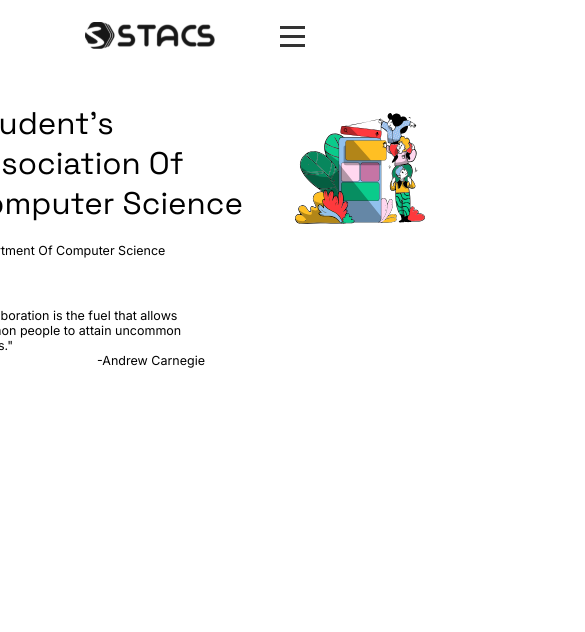
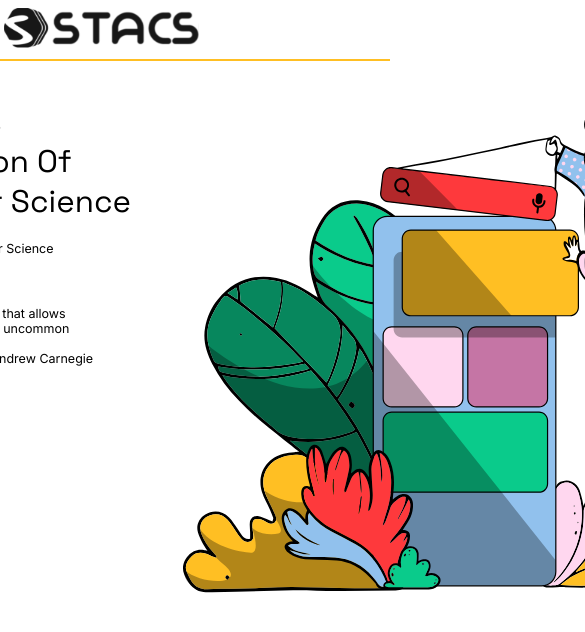
Before and after one commit to Stacs-nssce/Stacs-website, a React (Create React App) app: page / in a window 390 px wide. Shown: the top 632 px of the page, 585 px wide, since content can reach past the window. Built offline with nearby package versions, Linux system fonts and the light colour scheme.

Commit message:
Fixed the navbar, now need to fix the hamburger

```diff
--- a/src/components/navbar/navbar.css
+++ b/src/components/navbar/navbar.css
@@ -1,10 +1,70 @@
-nav {
+/* nav {
     display: flex;
     padding: 2em 7em 1em;
     justify-content: space-between;
     align-items: center;
+} */
+
+nav {
+    display: flex;
+    width: 100vw;
+    justify-content: space-around;
+    align-items: center;
+    padding: 1% 0 1% 0;
+    /* Safari/Chrome, other WebKit */
+    -webkit-box-sizing: border-box;
+    /* Firefox, other Gecko */
+    -moz-box-sizing: border-box;
+    /* Opera/IE 8+ */
+    box-sizing: border-box;
+    border-bottom: 2px solid #ffbf23;
+
+    img {
+        width: 20%;
+    }
+
+    .nav-links {
+        width: 50%;
+        display: flex;
+        align-items: center;
+        justify-content: space-evenly;
+
+        a {
+            text-decoration: none;
+            color: black;
+            font-family: "inter";
+        }
+    }
 }
 
+@media screen and (max-width: 767px) {
+    nav {
+        display: flex;
+        width: 100vw;
+        justify-content: space-between;
+        padding: 2% 0 2% 1vw;
+        /* Safari/Chrome, other WebKit */
+        -webkit-box-sizing: border-box;
+        /* Firefox, other Gecko */
+        -moz-box-sizing: border-box;
+        /* Opera/IE 8+ */
+        box-sizing: border-box;
+        border-bottom: 2px solid #ffbf23;
+
+        img {
+            width: 50vw;
+        }
+
+        .nav-links {
+            display: none;
+
+            a {
+            }
+        }
+    }
+}
+
+/*
 img {
     width: 13em;
 }
@@ -24,23 +84,28 @@ a {
 .active {
     font-weight: bolder;
 }
+
 .mobile-nav {
     display: none;
 }
+
 .menu {
     display: none;
 }
 
-/* @media (max-width: 400px) {
+@media (max-width: 400px) {
     nav {
         padding: 1em 0;
     }
+
     .nav-links {
         display: none;
     }
+
     img {
         width: 12em;
     }
+
     .mobile-nav {
         border-top: 0.25rem solid #ffbf23;
         display: grid;
@@ -50,15 +115,14 @@ a {
         font-size: 1.2rem;
         justify-items: center;
     }
+
     .menu {
         display: block;
         padding: 0 3rem;
         width: 2rem;
         height: 2rem;
     }
-} */
-
-/* Your existing styles */
+}
 
 .menu {
     display: none;
@@ -73,7 +137,6 @@ a {
 }
 
 @media (max-width: 400px) {
-    /* Your existing mobile styles */
     .menu {
         display: block;
         padding: 0 1.5rem;
@@ -87,7 +150,7 @@ a {
         display: flex;
         flex-direction: column;
         position: absolute;
-        top: 80px; /* Adjust this value as needed */
+        top: 80px;
         left: 0;
         width: 100%;
         background-color: #fff;
@@ -101,6 +164,4 @@ a {
         color: #333;
         text-decoration: none;
     }
-}
-
-/* Your existing styles */
+} */
--- a/src/components/navbar/navbar.js
+++ b/src/components/navbar/navbar.js
@@ -12,19 +12,17 @@ export default function Navbar() {
     return (
         <>
             <nav>
-                <div className="logo flex-container">
-                    <Link className="home" to="/">
-                        <img src="./img/logo.svg" alt="stacs logo" />
-                    </Link>
-                </div>
-                <div
+                <Link className="home" to="/">
+                    <img src="./img/logo.svg" alt="stacs logo" />
+                </Link>
+                {/* <div
                     className={`menu ${mobileMenuOpen ? "open" : ""}`}
                     onClick={toggleMobileMenu}
                 >
                     <div className="bar"></div>
                     <div className="bar"></div>
                     <div className="bar"></div>
-                </div>
+                </div> */}
                 <ul className={`nav-links ${mobileMenuOpen ? "open" : ""}`}>
                     <NavLink to="/Faculties" onClick={toggleMobileMenu}>
                         Faculties
@@ -49,7 +47,7 @@ export default function Navbar() {
                     </NavLink>
                 </ul>
             </nav>
-            <div className={`mobile-nav ${mobileMenuOpen ? "open" : ""}`}>
+            {/* <div className={`mobile-nav ${mobileMenuOpen ? "open" : ""}`}>
                 <NavLink to="/Faculties" onClick={toggleMobileMenu}>
                     Faculties
                 </NavLink>
@@ -71,7 +69,7 @@ export default function Navbar() {
                 <NavLink to="/Commitee" onClick={toggleMobileMenu}>
                     Commitee
                 </NavLink>
-            </div>
+            </div> */}
         </>
     );
 }
--- a/src/pages/faculties/faculties.js
+++ b/src/pages/faculties/faculties.js
@@ -52,8 +52,12 @@ export default function Faculties() {
                 </div>
             </div>
             <div className="bottom-bar">
-                <img className="bottom-bar-bg" src="./img/bottom-bar.png" />
-                <img src="./img/image21.png" />
+                <img
+                    className="bottom-bar-bg"
+                    src="./img/bottom-bar.png"
+                    alt="bottom-bar"
+                />
+                <img src="./img/image21.png" alt="image21" />
             </div>
         </div>
     );
--- a/src/pages/home/Home.js
+++ b/src/pages/home/Home.js
@@ -2,15 +2,12 @@ import "./Home.css";
 
 export default function Home() {
     return (
-        <>
         <section id="hero">
             <div className="wrapper">
                 <div className="hero-wrap">
                     <div className="hero-description">
                         <div className="hero-title">
-                                <h1>
-                                    Student's Association Of Computer Science
-                                </h1>
+                            <h1>Student's Association Of Computer Science</h1>
                         </div>
                         <div className="department">
                             <h5>Department Of Computer Science</h5>
@@ -19,8 +16,7 @@ export default function Home() {
                             <div className="caption">
                                 <h5>
                                     "Collaboration is the fuel that allows
-                                        common people to attain uncommon
-                                        results."
+                                    common people to attain uncommon results."
                                 </h5>
                             </div>
                             <div className="author">
@@ -29,14 +25,10 @@ export default function Home() {
                         </div>
                     </div>
                     <div className="hero-image">
-                            <img
-                                src="./img/hero-img.svg"
-                                alt="hero section image"
-                            />
+                        <img src="./img/hero-img.svg" alt="hero section" />
                     </div>
                 </div>
             </div>
         </section>
-        </>
     );
 }
```
Also changed, not shown: src/pages/faculties/faculties.css (+17 -0 lines). Lines whose indentation alone changed are shown as unchanged.
